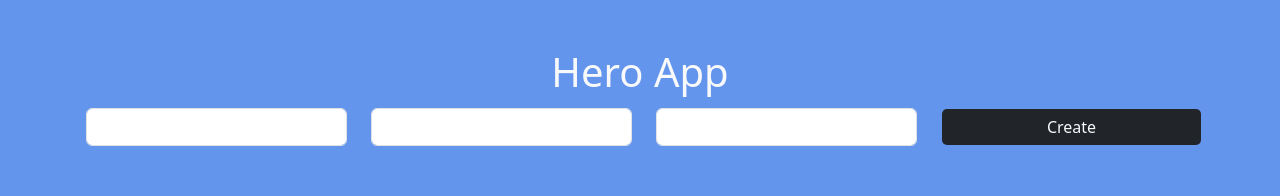
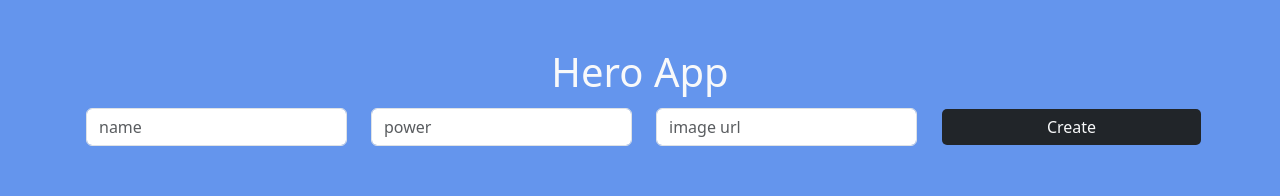
Before and after one commit to rifaca11/Hero_App, an Angular app: page / in a window 1280 px wide. Shown: the top 196 px of the page. Built offline with nearby package versions, Linux system fonts and the light colour scheme.

Commit message:
generate component

```diff
--- a/src/app/app.component.html
+++ b/src/app/app.component.html
@@ -3,13 +3,13 @@
   <h1 class="text-center mt-5 text-light">Hero App</h1>
   <div class="row">
     <div class="col-3">
-      <input type="text" class="form-control m-1">
+      <input type="text" class="form-control m-1" placeholder="name">
     </div>
     <div class="col-3">
-      <input type="text" class="form-control m-1">
+      <input type="text" class="form-control m-1" placeholder="power">
     </div>
     <div class="col-3">
-      <input type="text" class="form-control m-1">
+      <input type="text" class="form-control m-1" placeholder="image url">
     </div>
     <div class="col-3">
       <button class="btn form-control m-1 bg-dark text-light">Create</button>
--- a/src/app/app.module.ts
+++ b/src/app/app.module.ts
@@ -4,10 +4,12 @@ import { BrowserModule } from '@angular/platform-browser';
 import { AppRoutingModule } from './app-routing.module';
 import { AppComponent } from './app.component';
 import {FormsModule} from "@angular/forms";
+import { FirstComponent } from './first/first.component';
 
 @NgModule({
   declarations: [
-    AppComponent
+    AppComponent,
+    FirstComponent
   ],
   imports: [
     BrowserModule,
--- /dev/null
+++ b/src/app/first/first.component.html
@@ -0,0 +1 @@
+<p>first works!</p>
```
Also changed, not shown: src/app/first/first.component.ts (added, +10 -0 lines), src/app/first/first.component.css (added), 1 other file (tests, documents, lock files or other folders).
